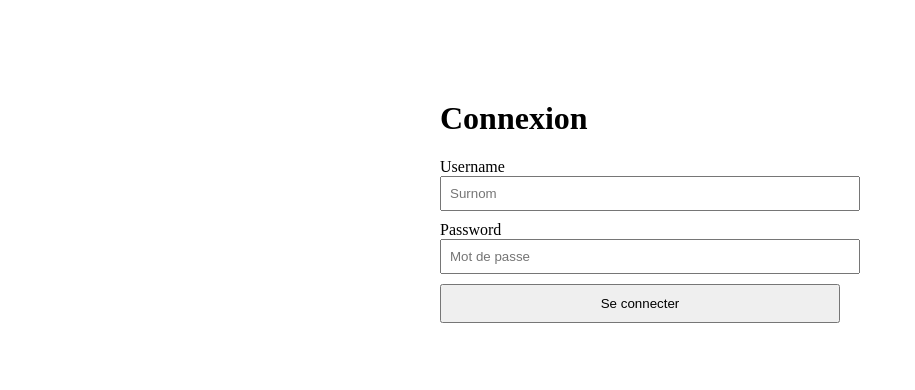
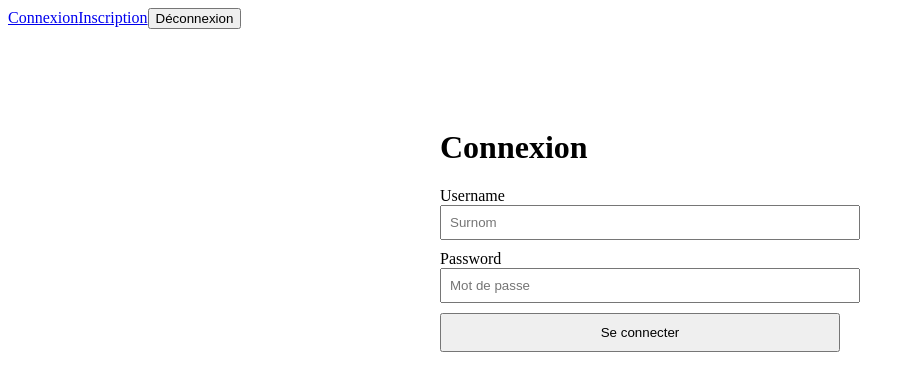
Before and after one commit to Pampamlela/ORTRTA, a Vue app in the folder frontend/: page /login in a window 1280 px wide. Shown: the top 390 px of the page, without its empty margins (0-915 px from the left). Built offline with nearby package versions, Linux system fonts and the light colour scheme.

Commit message:
add smart navbar

```diff
--- a/frontend/src/App.vue
+++ b/frontend/src/App.vue
@@ -1,6 +1,7 @@
 <script setup>
 import { useAuthStore } from './stores/auth'
 import { onMounted } from 'vue';
+import Navbar from './components/Navbar.vue';
 
 const authStore = useAuthStore()
 
@@ -12,5 +13,9 @@ onMounted(() => {
 </script>
 
 <template>
+
+  <Navbar />
+
   <router-view />
+
 </template>
--- /dev/null
+++ b/frontend/src/components/Navbar.vue
@@ -0,0 +1,35 @@
+<script setup>
+import { useAuthStore } from '@/stores/auth';
+import { useRoute } from 'vue-router';
+
+const authStore = useAuthStore();
+const router = useRoute();
+
+const handleLogout = () => {
+    authStore.logout();
+    router.push('/login');
+}
+</script>
+
+<template>
+    <nav class="navbar">
+        <div class="links">
+
+            <template v-if="authStore.user">
+                <router-link to="/rolls">Pellicules</router-link>
+                <router-link to="/cameras">Appareils photo</router-link>
+                <router-link to="/lenses">Objectifs</router-link>
+
+                <button @click="handleLogout">Déconnexion</button>
+            </template>
+
+            <template v-else>
+                <router-link to="/login">Connexion</router-link>
+                <router-link to="/register">Inscription</router-link>
+            </template>
+
+            <button @click="handleLogout">Déconnexion</button>
+
+        </div>
+    </nav>
+</template>
--- a/frontend/src/views/DashboardView.vue
+++ b/frontend/src/views/DashboardView.vue
@@ -1,8 +1,11 @@
 <script setup>
 import { onMounted } from "vue";
 import { useRollStore } from "@/stores/rolls";
+import { useAuthStore } from "@/stores/auth";
 
 const rollStore = useRollStore();
+const authStore = useAuthStore();
+
 onMounted(() => {
   rollStore.fetchStats();
 });
@@ -12,6 +15,9 @@ onMounted(() => {
   <div class="dashboard">
     <h1>Dashboard</h1>
 
+    <p v-if="authStore.user">
+      Bienvenue, {{ authStore.user.name }}!
+    </p>
     <div v-if="rollStore.stats">
       <p>Total pellicules: {{ rollStore.stats.total_rolls }}</p>
       <p>En cours : {{ rollStore.stats.in_progress }}</p>
```
